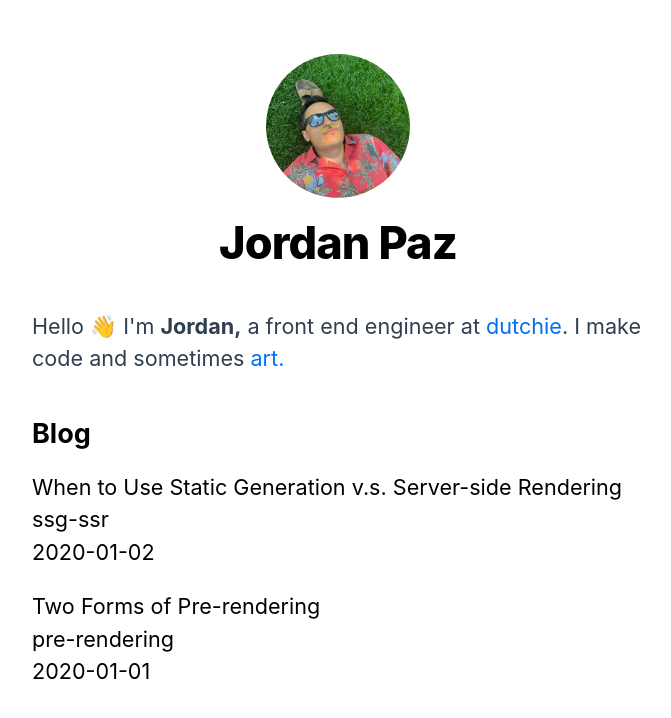
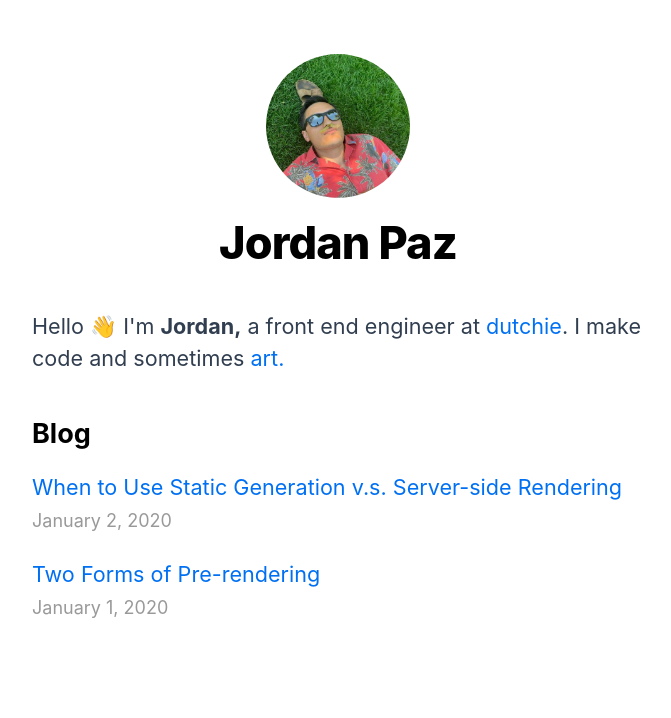
Before and after one commit to jordan-paz/nextjs-blog, a Next.js app: page / in a window 1280 px wide. Shown: the top 718 px of the page, without its empty margins (302-973 px from the left). Built offline with nearby package versions, Linux system fonts and the light colour scheme.

Commit message:
Fix stuff

```diff
--- /dev/null
+++ b/components/date.js
@@ -0,0 +1,6 @@
+import { parseISO, format } from 'date-fns'
+
+export default function Date({ dateString }) {
+    const date = parseISO(dateString)
+    return <time dateTime={dateString}>{format(date, 'LLLL d, yyyy')}</time>
+}
--- a/lib/posts.js
+++ b/lib/posts.js
@@ -1,13 +1,15 @@
 import fs from 'fs'
 import path from 'path'
 import matter from 'gray-matter'
+import remark from 'remark'
+import html from 'remark-html'
 
 const postsDirectory = path.join(process.cwd(), 'posts')
 
 export function getSortedPostsData() {
     // Get file names under /posts
     const fileNames = fs.readdirSync(postsDirectory)
-  const allPostsData = fileNames.map(fileName => {
+    const allPostsData = fileNames.map((fileName) => {
         // Remove ".md" from file name to get id
         const id = fileName.replace(/\.md$/, '')
 
@@ -21,7 +23,7 @@
         // Combine the data with the id
         return {
             id,
-      ...matterResult.data
+            ...matterResult.data,
         }
     })
     // Sort posts by date
@@ -50,25 +52,32 @@
     //     }
     //   }
     // ]
-    return fileNames.map(fileName => {
+    return fileNames.map((fileName) => {
         return {
             params: {
-          id: fileName.replace(/\.md$/, '')
-        }
+                id: fileName.replace(/\.md$/, ''),
+            },
         }
     })
 }
 
-  export function getPostData(id) {
+export async function getPostData(id) {
     const fullPath = path.join(postsDirectory, `${id}.md`)
     const fileContents = fs.readFileSync(fullPath, 'utf8')
 
     // Use gray-matter to parse the post metadata section
     const matterResult = matter(fileContents)
 
-    // Combine the data with the id
+    // Use remark to convert markdown into HTML string
+    const processedContent = await remark()
+        .use(html)
+        .process(matterResult.content)
+    const contentHtml = processedContent.toString()
+
+    // Combine the data with the id and contentHtml
     return {
         id,
-      ...matterResult.data
+        contentHtml,
+        ...matterResult.data,
     }
 }
--- a/package.json
+++ b/package.json
@@ -8,10 +8,13 @@
     "start": "next start"
   },
   "dependencies": {
+    "date-fns": "^2.16.1",
     "gray-matter": "^4.0.2",
     "next": "^10.0.0",
     "react": "16.13.1",
     "react-dom": "16.13.1",
+    "remark": "^13.0.0",
+    "remark-html": "^13.0.1",
     "styled-components": "^5.2.1"
   },
   "devDependencies": {
--- a/pages/index.js
+++ b/pages/index.js
@@ -4,6 +4,7 @@
 import utilStyles from '../styles/utils.module.css'
 import { getSortedPostsData } from '../lib/posts'
 import { MainText } from '../components/typography'
+import Date from '../components/date'
 
 export default function Home({ allPostsData }) {
     return (
@@ -26,11 +27,13 @@
                 <ul className={utilStyles.list}>
                     {allPostsData.map(({ id, date, title }) => (
                         <li className={utilStyles.listItem} key={id}>
-                            {title}
+                            <Link href={`/posts/${id}`}>
+                                <a>{title}</a>
+                            </Link>
                             <br />
-                            {id}
-                            <br />
-                            {date}
+                            <small className={utilStyles.lightText}>
+                                <Date dateString={date} />
+                            </small>
                         </li>
                     ))}
                 </ul>
```
Also changed, not shown: pages/posts/[id].js (+19 -6 lines), 1 other file (tests, documents, lock files or other folders). Lines whose indentation alone changed are shown as unchanged.
